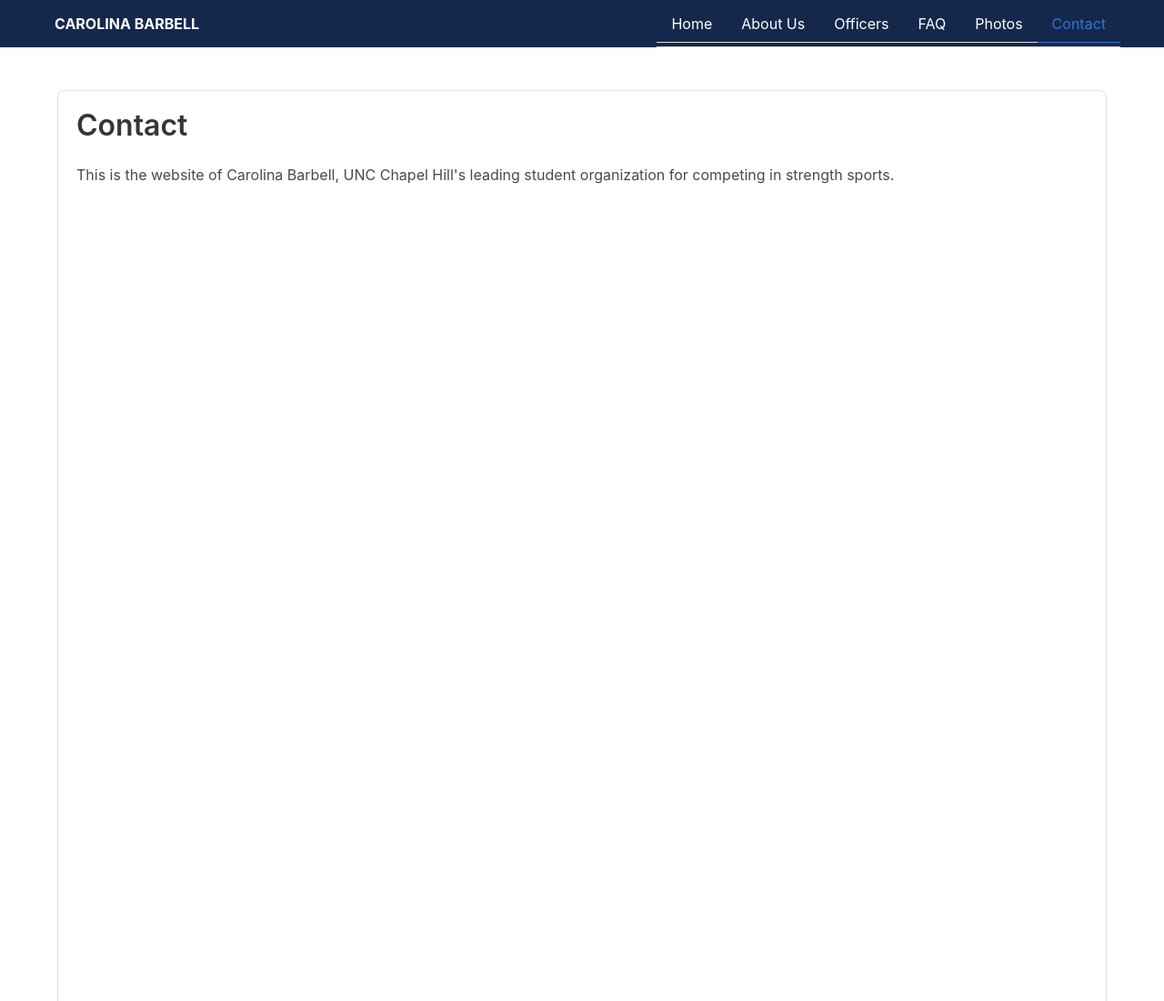
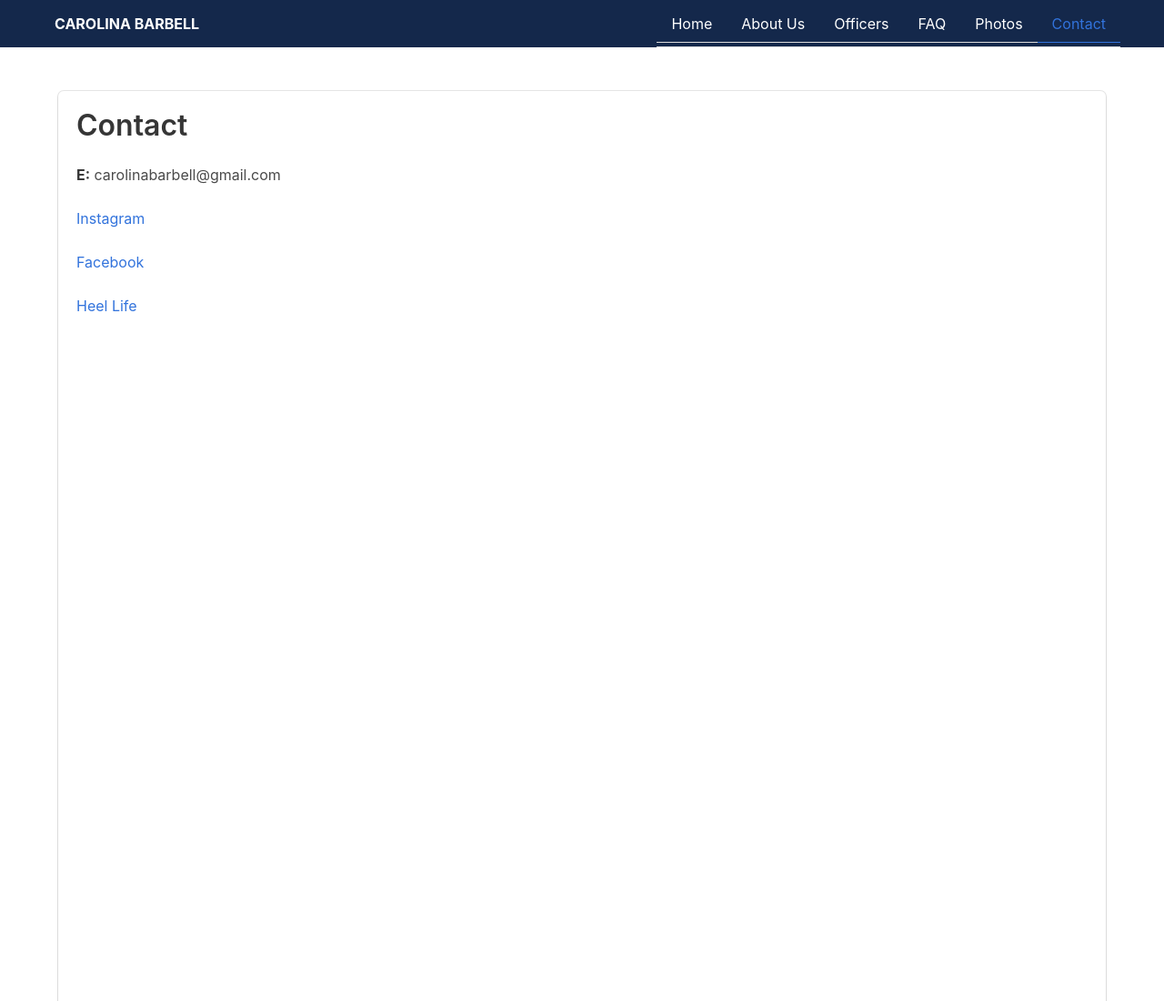
Before and after one commit to rbrandonc/126_final, a plain HTML site: page pages/contact.html in a window 1280 px wide. Shown: the top 1100 px of the page at 91% size. Drawn offline with Linux system fonts and the light colour scheme.

Commit message:
contact edits

```diff
--- a/pages/contact.html
+++ b/pages/contact.html
@@ -20,7 +20,21 @@
         <div class='tile is-parent'>
           <div class='tile is-child box'>
             <p class='title'>Contact</p>
-            <p>This is the website of Carolina Barbell, UNC Chapel Hill's leading student organization for competing in strength sports.</p>
+            <p>
+            <strong>E:</strong> carolinabarbell@gmail.com</li>
+            </p>
+            <br>
+            <p>
+              <a href="https://www.instagram.com/carolinabarbell/?hl=en" target= _blank>Instagram</a>
+            </p>
+            <br>
+            <p>
+              <a href="https://www.facebook.com/CarolinaBarbell?ref=ts&fref=ts" target=_blank>Facebook</a>
+            </p>
+            <br>
+            <p>
+              <a href="https://heellife.unc.edu/organization/carolinabarbell" target=_blank>Heel Life</a>
+            </p>
             <br><br><br><br><br><br><br><br><br><br><br><br><br><br><br><br><br><br><br><br><br><br><br><br><br><br><br><br><br><br><br><br><br><br><br><br><br><br><br>
           </div>
         </div>
```
